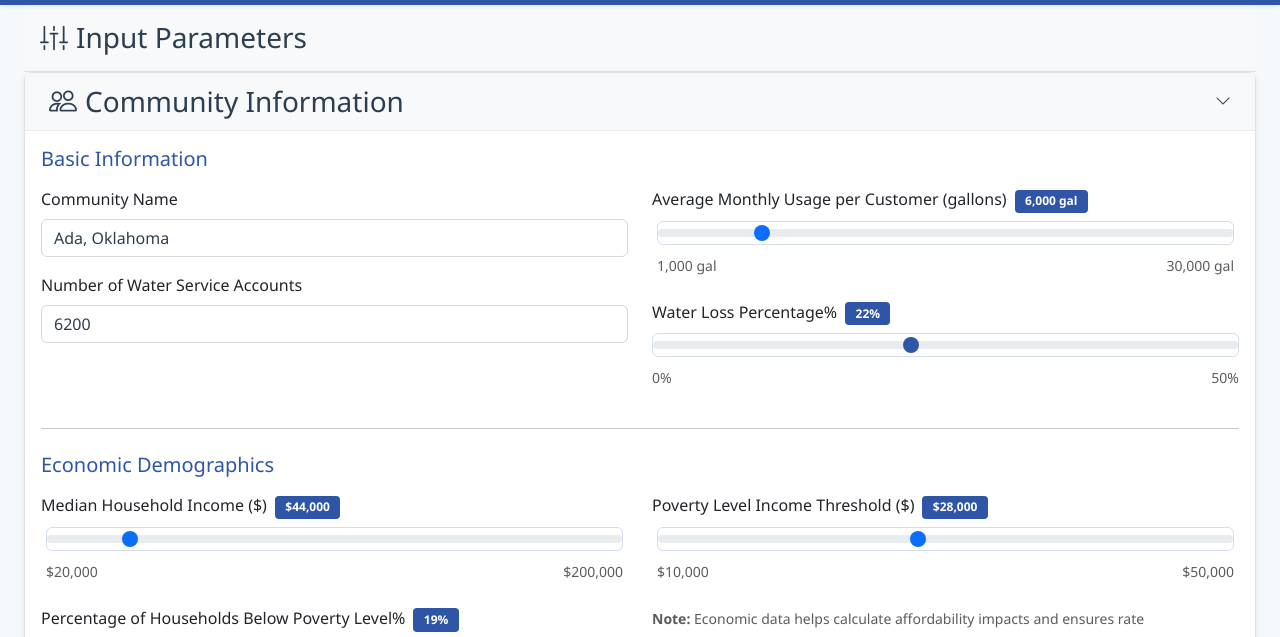
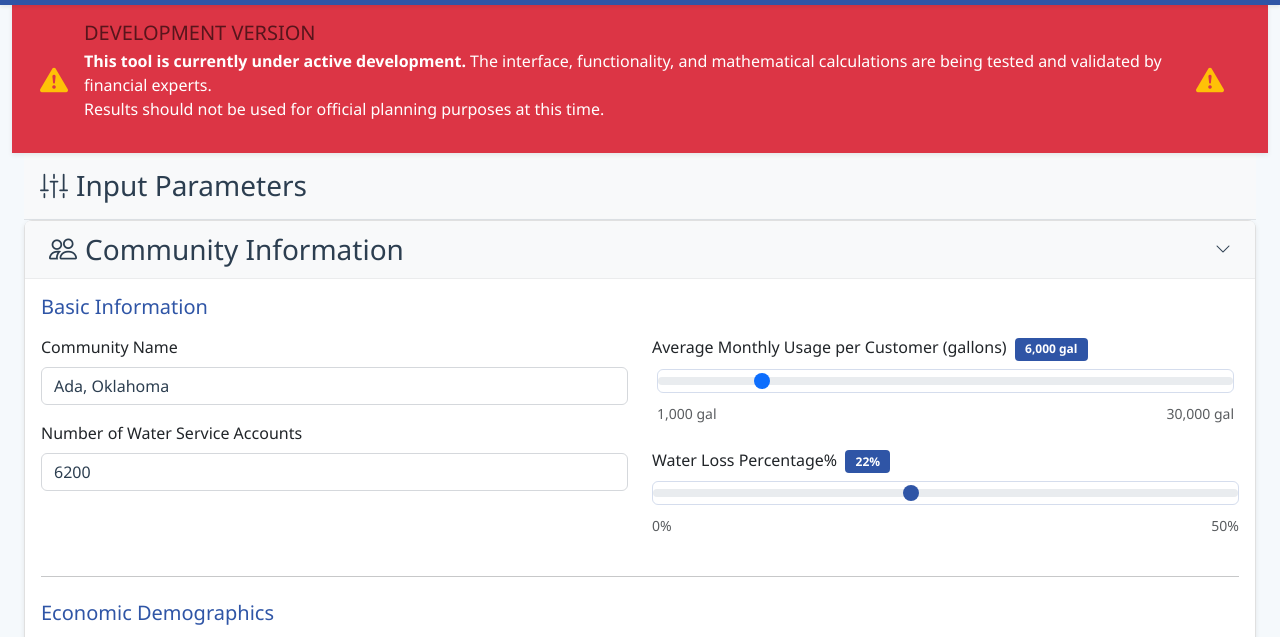
Before and after one commit to kevsynapthrive/oka-water-calculator, a plain HTML site: page index.html in a window 1280 px wide. Shown: the part 97-734 px from the top of the page. Drawn offline with nearby package versions, Linux system fonts and the light colour scheme.

Commit message:
Added development alert banner

```diff
--- a/index.html
+++ b/index.html
@@ -161,6 +161,20 @@
       </div>
     </header>
     <main class="container-fluid">
+            <div class="alert bg-danger text-white m-0" role="alert" style="border-radius: 0;">
+        <div class="container-fluid">
+          <div class="d-flex align-items-center">
+            <i class="bi bi-exclamation-triangle-fill fs-3 me-3 text-warning"></i>
+            <div class="flex-grow-1">
+                <h5 class="alert-heading mb-1 text-danger-emphasis">DEVELOPMENT VERSION</h5>
+              <p class="mb-0"><strong>This tool is currently under active development.</strong> The interface, functionality, and mathematical calculations are being tested and validated by financial experts. </p><p>Results should not be used for official planning purposes at this time.</p>
+            </div>
+            <div class="d-none d-md-block">
+            <i class="bi bi-exclamation-triangle-fill fs-3 me-3 text-warning"></i>
+            </div>
+          </div>
+        </div>
+      </div>
       <div class="container-fluid" id="inputs-section">
         <div class="">
           <div
```
